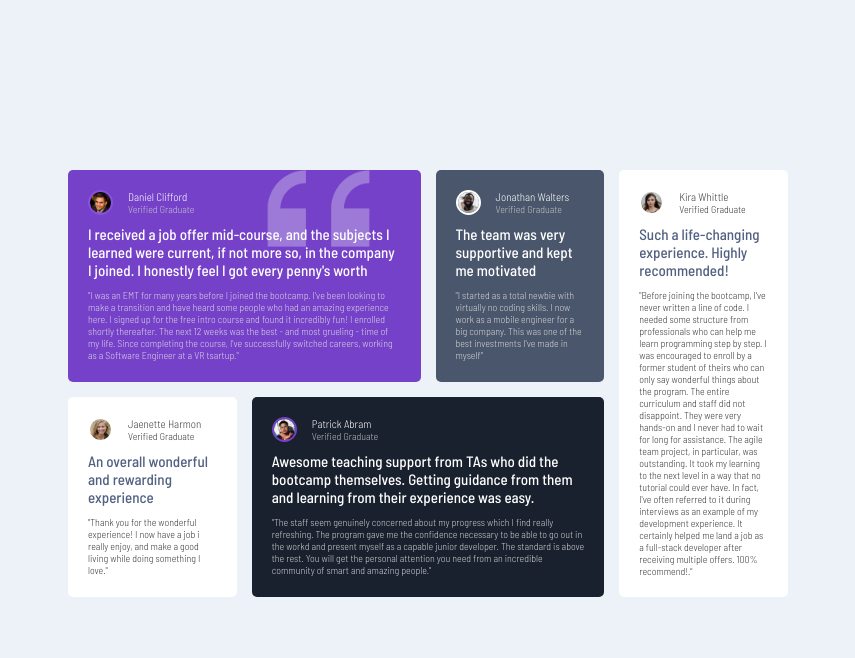
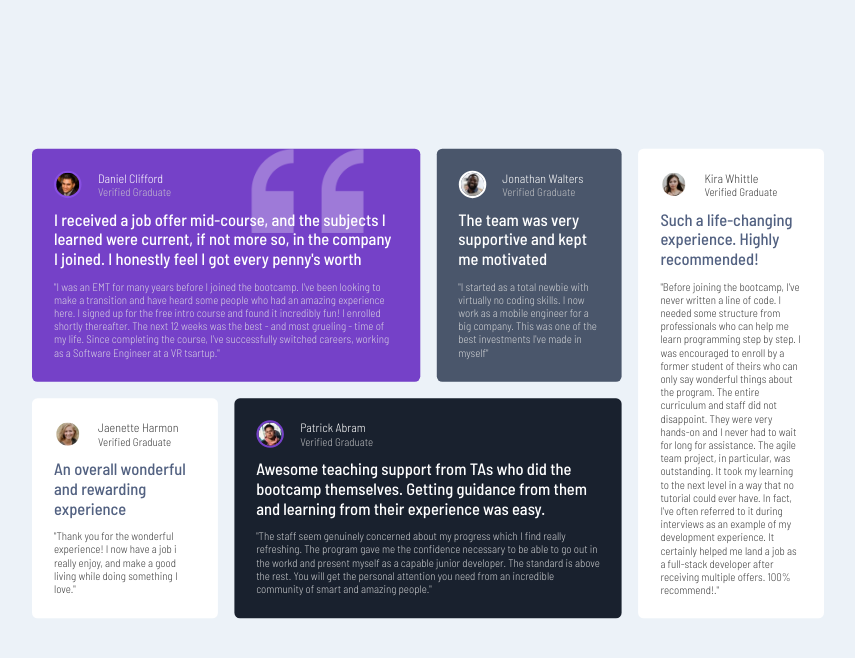
Before and after one commit to hellotobitoun/testimonials-grid-section-main, a plain HTML site: page index.html in a window 1280 px wide. Shown: the whole page, without its empty margins (212-1067 px from the left). Drawn offline with Linux system fonts and the light colour scheme.

Commit message:
Update style

```diff
--- a/style.css
+++ b/style.css
@@ -202,6 +202,7 @@ Custom properties in root still control the styling */
         gap: 15px;
         max-width: 800px;
         padding: 10px 40px;
+        transform: scale(1.1)
     }
 
     .Jaenette {
```
